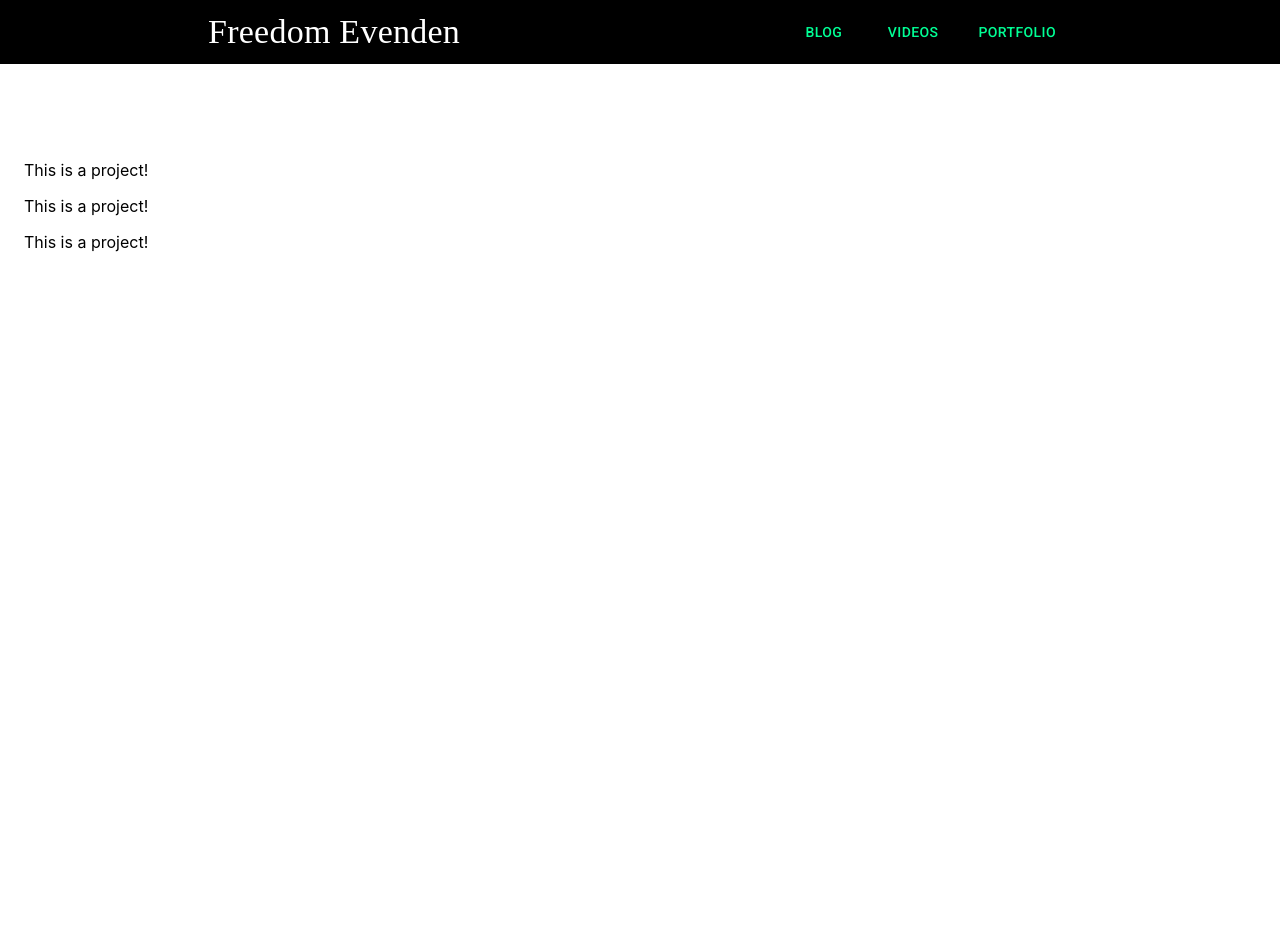
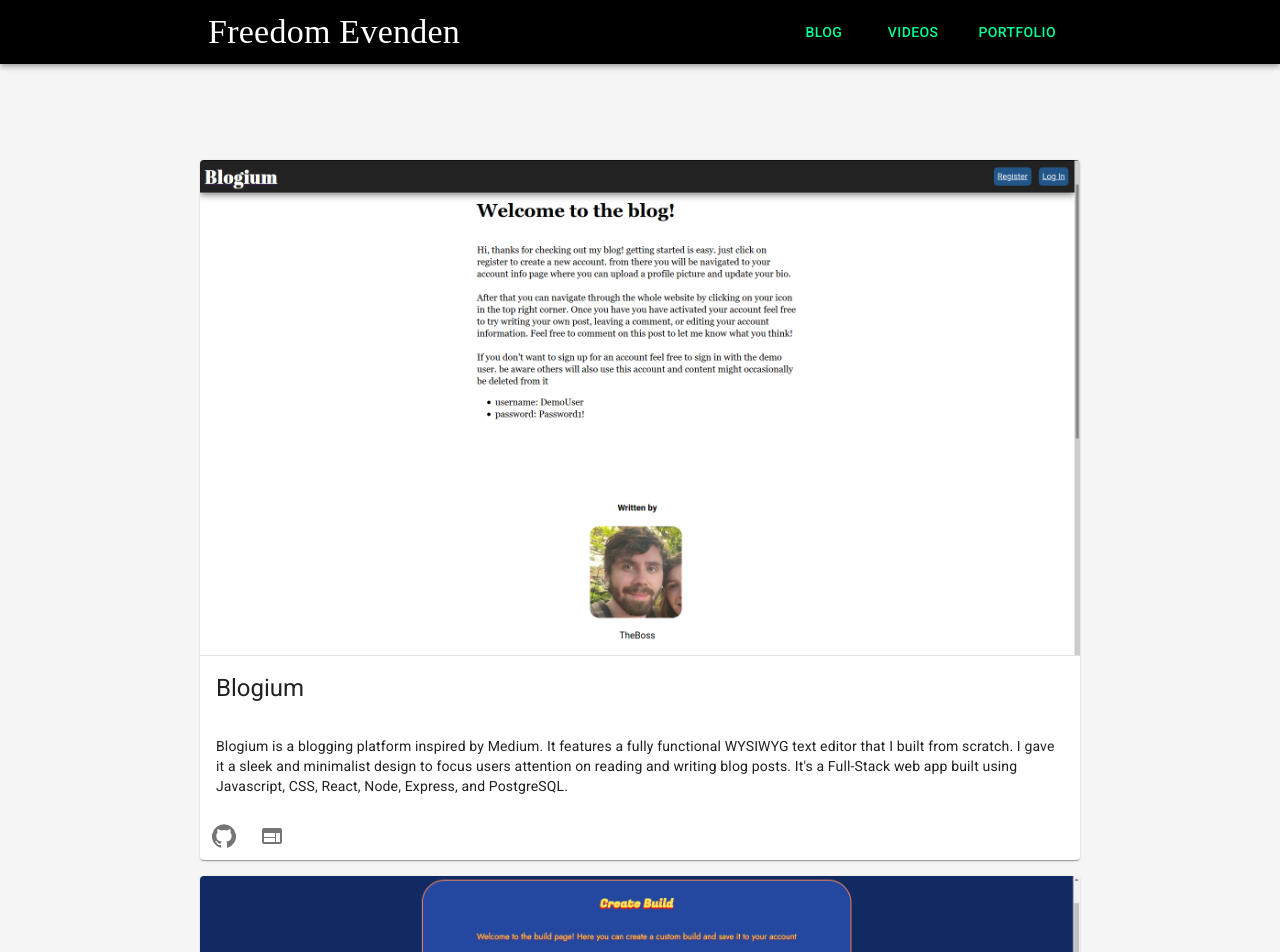
Before and after one commit to f3ve/freedom-evenden, a Next.js app: page /portfolio in a window 1280 px wide. Shown: the top 952 px of the page. Built offline with nearby package versions, Linux system fonts and the light colour scheme.

Commit message:
finished initial style of project card

```diff
--- a/components/global/TopBar.js
+++ b/components/global/TopBar.js
@@ -35,7 +35,6 @@ const useStyles = makeStyles((theme) => ({
   },
   appBar: {
     backgroundColor: colors.black,
-    boxShadow: `0 0 20px 20px ${colors.white}`,
   },
 }));
 
--- a/components/projects/Project.js
+++ b/components/projects/Project.js
@@ -1,5 +1,50 @@
+import {
+  Card,
+  CardActionArea,
+  CardContent,
+  CardHeader,
+  CardMedia,
+  Divider,
+  IconButton,
+  Typography,
+} from '@material-ui/core';
+import { makeStyles } from '@material-ui/styles';
+import GitHubIcon from '@material-ui/icons/GitHub';
+import WebIcon from '@material-ui/icons/Web';
+import { colors } from '../../Theme';
+
+const useStyles = makeStyles((theme) => ({
+  media: {
+    height: 0,
+    paddingTop: '56.25%',
+  },
+  card: {
+    margin: theme.spacing(2),
+  },
+}));
+
 const Project = ({ p }) => {
-  return <p>This is a project!</p>;
+  const styles = useStyles();
+  return (
+    <Card compont='li' className={styles.card}>
+      <CardMedia image={p.img} className={styles.media} />
+      <Divider />
+      <CardHeader title={p.title} />
+      <CardContent className={styles.content}>
+        <Typography variant='body2' component='p'>
+          {p.description}
+        </Typography>
+      </CardContent>
+      <CardActionArea>
+        <IconButton>
+          <GitHubIcon />
+        </IconButton>
+        <IconButton>
+          <WebIcon />
+        </IconButton>
+      </CardActionArea>
+    </Card>
+  );
 };
 
 export default Project;
--- a/pages/portfolio.js
+++ b/pages/portfolio.js
@@ -10,7 +10,7 @@ const portfolio = () => {
         <title>Freedom Evenden - Portfolio</title>
       </Head>
       <Fade in>
-        <Container>
+        <Container maxWidth='md' component='ul'>
           {projects.map((p) => {
             return <Project p={p} key={p.title} />;
           })}
--- a/store.js
+++ b/store.js
@@ -1,7 +1,7 @@
 export const projects = [
   {
     title: 'Blogium',
-    img: 'images/blogium.png',
+    img: '/images/blogium.png',
     description: `Blogium is a blogging platform inspired by Medium. It features a
     fully functional WYSIWYG text editor that I built from scratch. I
     gave it a sleek and minimalist design to focus users attention on
@@ -13,7 +13,7 @@ export const projects = [
   },
   {
     title: 'BuildTech',
-    img: 'images/build-tech.png',
+    img: '/images/build-tech.png',
     description: `BuildTech is a Fallout 4 build manager. I am a huge fan of the
     Fallout franchise and wanted to show my love by creating an app I
     always wished I had when I first started playing the game. This is
@@ -25,7 +25,7 @@ export const projects = [
   },
   {
     title: 'Spacey',
-    img: 'images/spacey.png',
+    img: '/images/spacey.png',
     description: `I have always been fascinated by the universe and the possibilities
     it presents us, and I love getting sucked into a Wikipedia rabbit
     hole. So I created Spacey to let users easily find and become
--- a/styles/globals.scss
+++ b/styles/globals.scss
@@ -4,6 +4,7 @@ body {
   margin: 0;
   font-family: -apple-system, BlinkMacSystemFont, Segoe UI, Roboto, Oxygen,
     Ubuntu, Cantarell, Fira Sans, Droid Sans, Helvetica Neue, sans-serif;
+  background-color: #f5f5f5;
 }
 
 a {
```
Also changed, not shown: styles/Home.module.scss (added).
